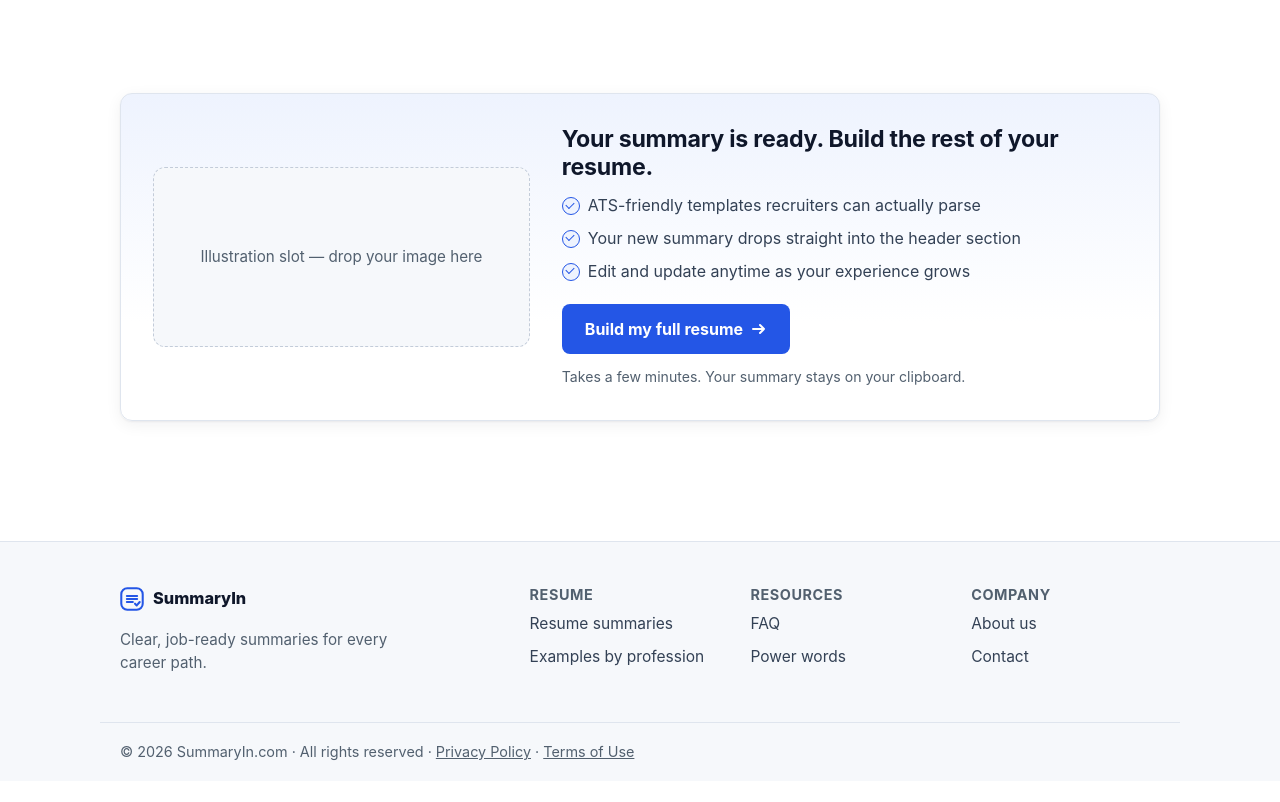
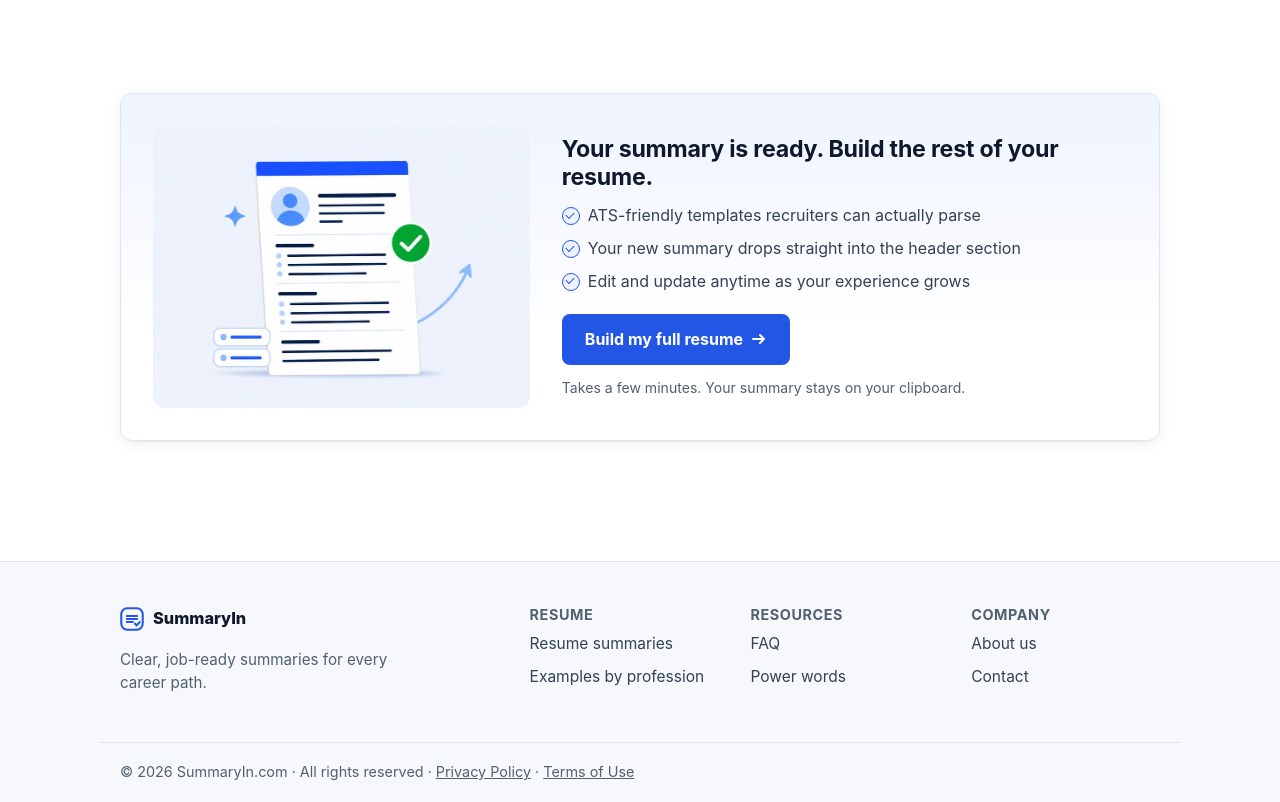
Before and after one commit to dominovd/summaryin, an Astro site: page / in a window 1280 px wide. Shown: the part 4300-5102 px from the top of the page. Before the commit the page ends 5081 px from the top, so only its background shows below. Built offline with nearby package versions, Linux system fonts and the light colour scheme; Astro itself is replaced by a stand-in of ours.

Commit message:
Add CTA illustration + @vercel/analytics dependency

```diff
--- a/src/components/CtaBanner.astro
+++ b/src/components/CtaBanner.astro
@@ -9,9 +9,15 @@ import { SITE } from '../data/site';
 <section class="section" aria-labelledby="cta-heading">
   <div class="container">
     <div class="cta card card-shadow">
-      <div class="cta-visual img-slot" aria-hidden="true">
-        Illustration slot — drop your image here
-      </div>
+      <img
+        class="cta-visual"
+        src="/images/resume-ready.webp"
+        alt="Illustration of a finished resume with a green checkmark"
+        width="860"
+        height="645"
+        loading="lazy"
+        decoding="async"
+      />
       <div class="cta-copy">
         <h2 id="cta-heading">Your summary is ready. Build the rest of your resume.</h2>
         <ul class="cta-list">
@@ -48,7 +54,12 @@ import { SITE } from '../data/site';
   @media (max-width: 820px) {
     .cta { grid-template-columns: 1fr; }
   }
-  .cta-visual { min-height: 180px; }
+  .cta-visual {
+    width: 100%;
+    height: auto;
+    border-radius: var(--r-md);
+    display: block;
+  }
   .cta-copy h2 { font-size: 1.45rem; }
   .cta-list {
     list-style: none;
```
Also changed, not shown: public/images/resume-ready.webp (added).
